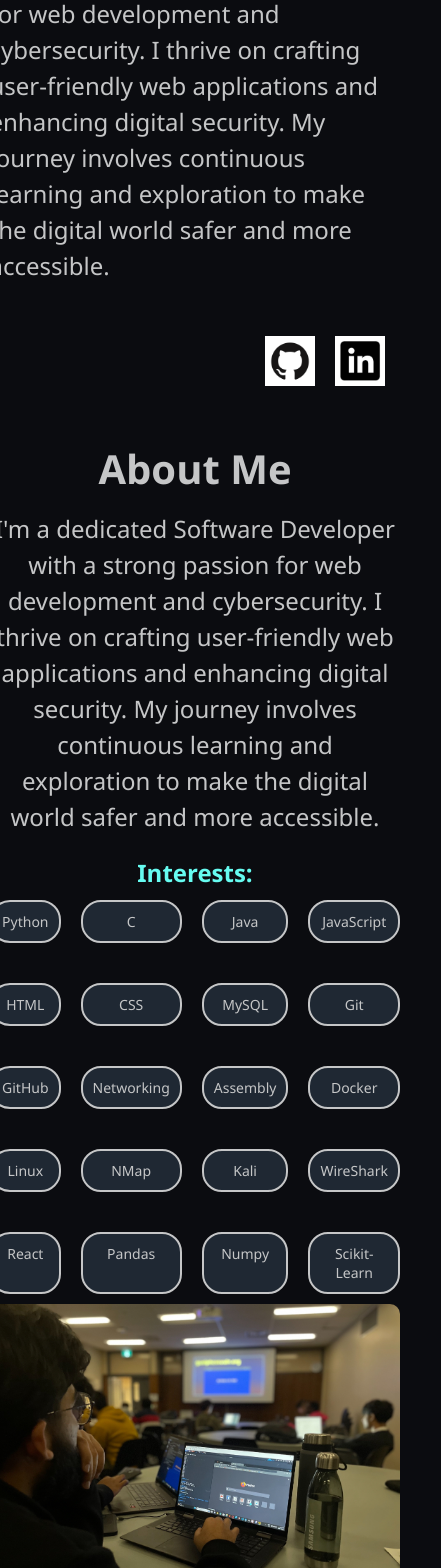
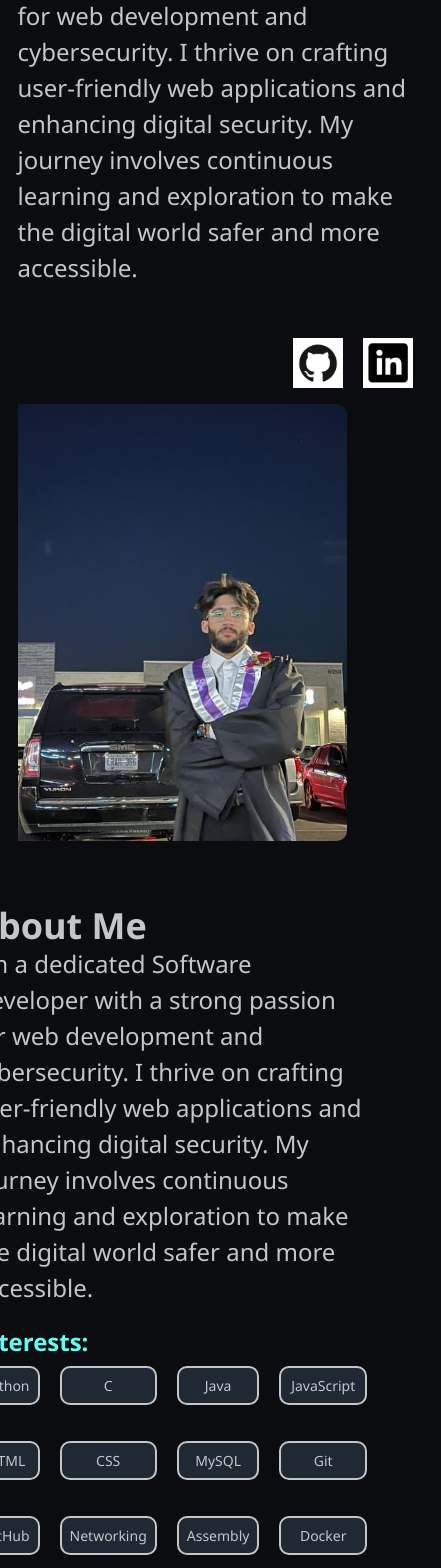
Before and after one commit to muzammilz7/Portfolio-Website, a React (Create React App) app: page / in a window 390 px wide. Shown: the part 432-2000 px from the top of the page, 441 px wide, since content can reach past the window. Built offline with nearby package versions, Linux system fonts and the light colour scheme.

Commit message:
edits to about section

```diff
--- a/src/App.css
+++ b/src/App.css
@@ -249,52 +249,36 @@ h3 {
   }
 }
 
-.about_sec_info {
-  text-align: center;
-  padding: 20px;
-}
-
-.about_pic {
-  display: flex;
-  align-items: center;
-  justify-content: center;
-}
-
 .about_pic > img {
-  width: 75%;
-  max-width: 100%;
-  height: auto;
+  width: 100%;
+  height: 100%;
   border-radius: 10px;
-  margin: 0;
 }
 
 .about_par {
-  text-align: center;
   color: #C5C6C7;
   font-size: 24px;
   font-weight: 400;
   line-height: 36px;
-  margin: 20px 0;
 }
 
 .about_hero h2 {
-  text-align: center;
   font-size: 24px;
   font-weight: 600;
+  color: #C5C6C7;
+  margin-top: 20px;
   color: #66FCF1;
-  margin-top: 20px;
 }
 
 .about_class {
-
+  padding: 30px;
   display: grid;
-  gap: 20px;
-  grid-template-columns: repeat(2, 1fr);
+  gap: 30px;
+  grid-template-columns: repeat(4, 1fr);
   justify-content: center;
 }
 
 .about_hero ul {
-
   list-style: none;
   padding: 0;
   margin: 0;
@@ -315,11 +299,44 @@ h3 {
 }
 
 @media (max-width: 768px) {
+  h1 {
+    font-size: 36px;
+    line-height: 40px;
+  }
 
+  h2 {
+    font-size: 28px;
+    line-height: 32px;
+  }
+
+  h3 {
+    font-size: 18px;
+    line-height: 24px;
+  }
+
+  .hero_sec_class {
+    grid-template-columns: 1fr;
+    padding: 30px;
+    justify-content: center;
+  }
+
+  .hero_title {
+    position: relative;
+    top: 10px;
+    font-size: 18px;
+    line-height: 24px;
+  }
+
+  .Navbar {
+    padding: 10px;
+  }
+
+  .navbar_items ul {
+    gap: 20px;
+  }
 
   .about_class {
-    grid-template-columns: 1fr;
-    padding: 20px;
+    padding: 30px;
   }
 
   .about_hero ul {
@@ -328,28 +345,12 @@ h3 {
 
   .about_hero li {
     font-size: 14px;
-  }
-
-  .about_pic {
-    display: flex;
-    flex-direction: column;
-    align-items: center;
-  }
-
-  .about_pic > img {
-    width: 100%;
+    padding: 8px;
+    border-radius: 10px;
+    margin: 8px 0;
   }
 }
 
-.Navbar {
-  padding: 10px;
-}
-
-
-
-.navbar_items ul {
-  gap: 20px;
-}
 .projects_sec {
   /* background-color: #1F2833; */
   padding: 80px 0;
```
